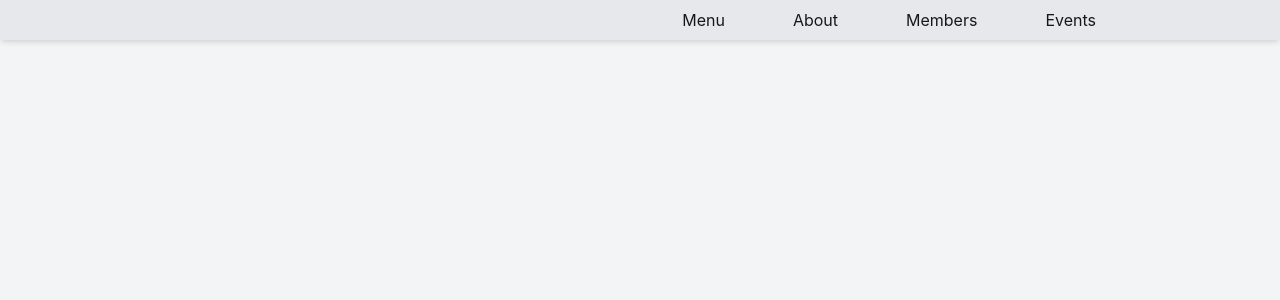
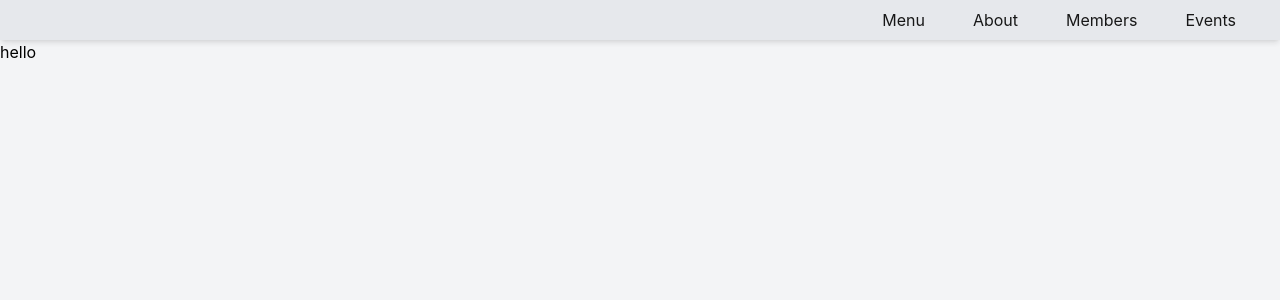
Before and after one commit to Skyzex54/Project_react_club, a React (Vite) app in the folder site_club/: page / in a window 1280 px wide. Shown: the top 300 px of the page. Built offline with nearby package versions, Linux system fonts and the light colour scheme.

Commit message:
routage dyal nihaleee

```diff
--- /dev/null
+++ b/package.json
@@ -0,0 +1,5 @@
+{
+  "dependencies": {
+    "react-router-dom": "^7.15.1"
+  }
+}
--- a/site_club/package.json
+++ b/site_club/package.json
@@ -13,6 +13,7 @@
     "@tailwindcss/vite": "^4.3.0",
     "react": "^19.2.6",
     "react-dom": "^19.2.6",
+    "react-router-dom": "^7.15.1",
     "tailwindcss": "^4.3.0"
   },
   "devDependencies": {
--- a/site_club/src/App.jsx
+++ b/site_club/src/App.jsx
@@ -1,17 +1,27 @@
 import './App.css'
 import { useState } from 'react'
 import Navbar from './Components/Navbar'
+import { Home, About, Members, Events } from './pages'
+import { BrowserRouter as Router, Routes, Route} from 'react-router-dom'
 function App() {
   const [count,setCount] = useState(0)
   const NavbarItems = [
-    { title : "Menu" },
-    { title : "About" },
-    { title : "Members" },
-    { title : "Events" },
+    { title : "Menu", path: "/" },
+    { title : "About", path: "/about" },
+    { title : "Members", path: "/members" },
+    { title : "Events", path: "/events" },
   ]
   return (
     <>
-    <Navbar navbarr={NavbarItems}/>
+    <Router>
+      <Navbar navbarr={NavbarItems}/>
+      <Routes>
+        <Route path="/" element={<Home /> } />
+        <Route path="/about" element={<About /> } />
+        <Route path="/members" element={<Members /> } />
+        <Route path="/events" element={<Events /> } />
+      </Routes>
+    </Router>
     </>
   )
 }
--- a/site_club/src/Components/Navbar.jsx
+++ b/site_club/src/Components/Navbar.jsx
@@ -1,9 +1,16 @@
 import './Comp.css'
+import { Link } from 'react-router-dom'
 const Navbar = ({navbarr}) => {
   return (
-    <div className ="flex justify-end gap-15 pr-45 bg-gray-200 p-2 shadow-md opacity-90 " >
-       {navbarr.map((item,index) => <h3 key = {index} > <a href = "#" className="text-black hover:bg-gray-300 rounded-4xl py-1 px-1 ">{item.title}</a> </h3>)}
-    </div>
-  )
+    <div className ="flex justify-end gap-6 pr-8 bg-gray-200 p-2 shadow-md opacity-90 " >
+       {navbarr.map((item,index) => (
+       <h3 key = {index}>
+       <Link to={item.path} className="text-black hover:bg-gray-300 rounded-xl py-1 px-3">
+      {item.title}
+    </Link>
+  </h3>
+))}
+</div>
+)
 }
 export default Navbar
--- /dev/null
+++ b/site_club/src/pages/About.jsx
@@ -0,0 +1,7 @@
+function About() {
+  return (
+    <div>About</div>
+  )
+}
+
+export default About
--- /dev/null
+++ b/site_club/src/pages/Events.jsx
@@ -0,0 +1,7 @@
+function Events() {
+  return (
+    <div>Events</div>
+  )
+}
+
+export default Events
--- /dev/null
+++ b/site_club/src/pages/Home.jsx
@@ -0,0 +1,9 @@
+import React from 'react'
+
+function Home() {
+  return (
+    <div> hello </div>
+  )
+}
+
+export default Home
--- /dev/null
+++ b/site_club/src/pages/Members.jsx
@@ -0,0 +1,7 @@
+function Members() {
+  return (
+    <div>Members</div>
+  )
+}
+
+export default Members
--- /dev/null
+++ b/site_club/src/pages/index.js
@@ -0,0 +1,4 @@
+export { default as Home } from './Home';
+export { default as About } from './About';
+export { default as Members } from './Members';
+export { default as Events } from './Events';
```
Also changed, not shown: 2 other files (tests, documents, lock files or other folders).
